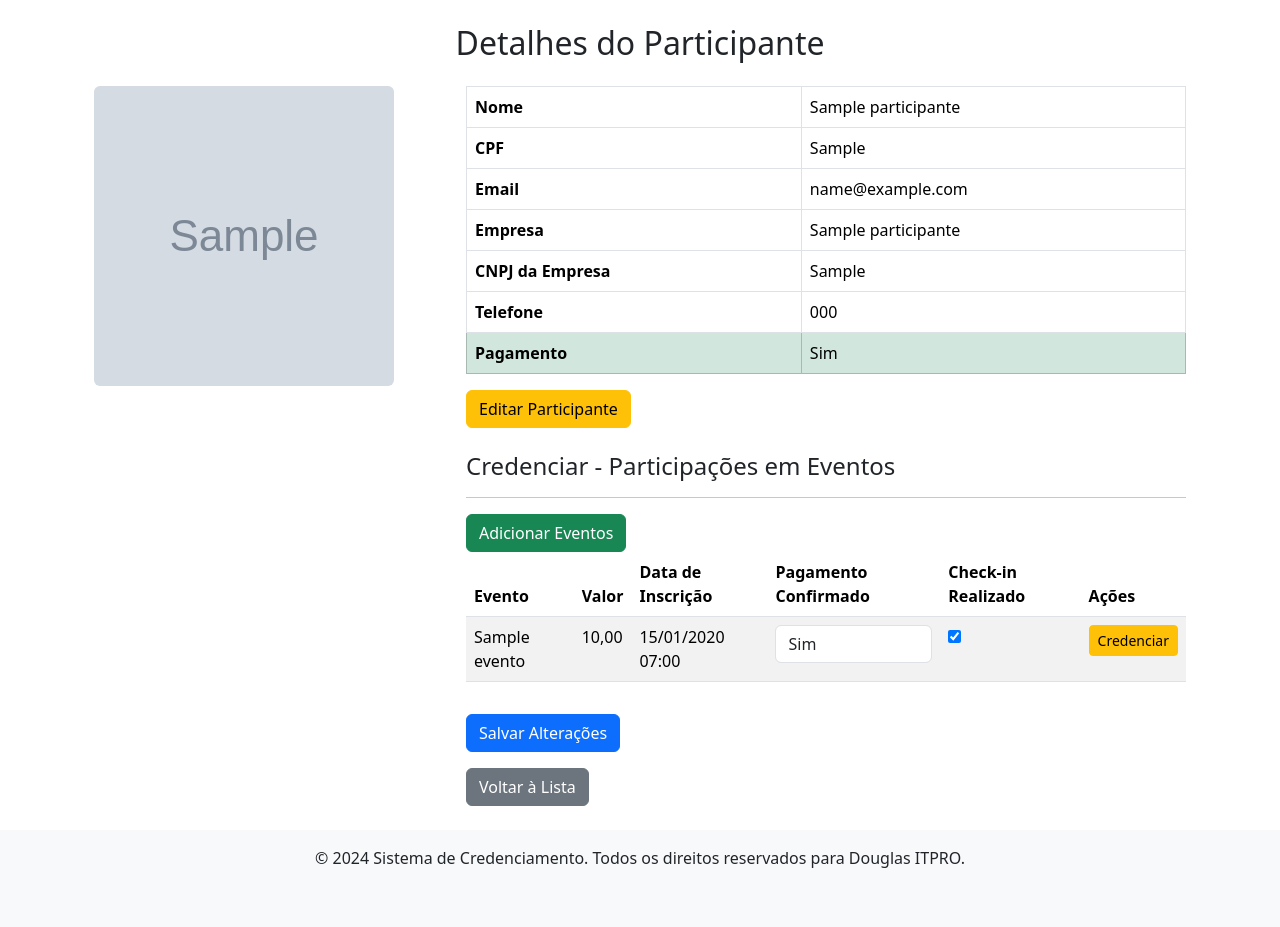
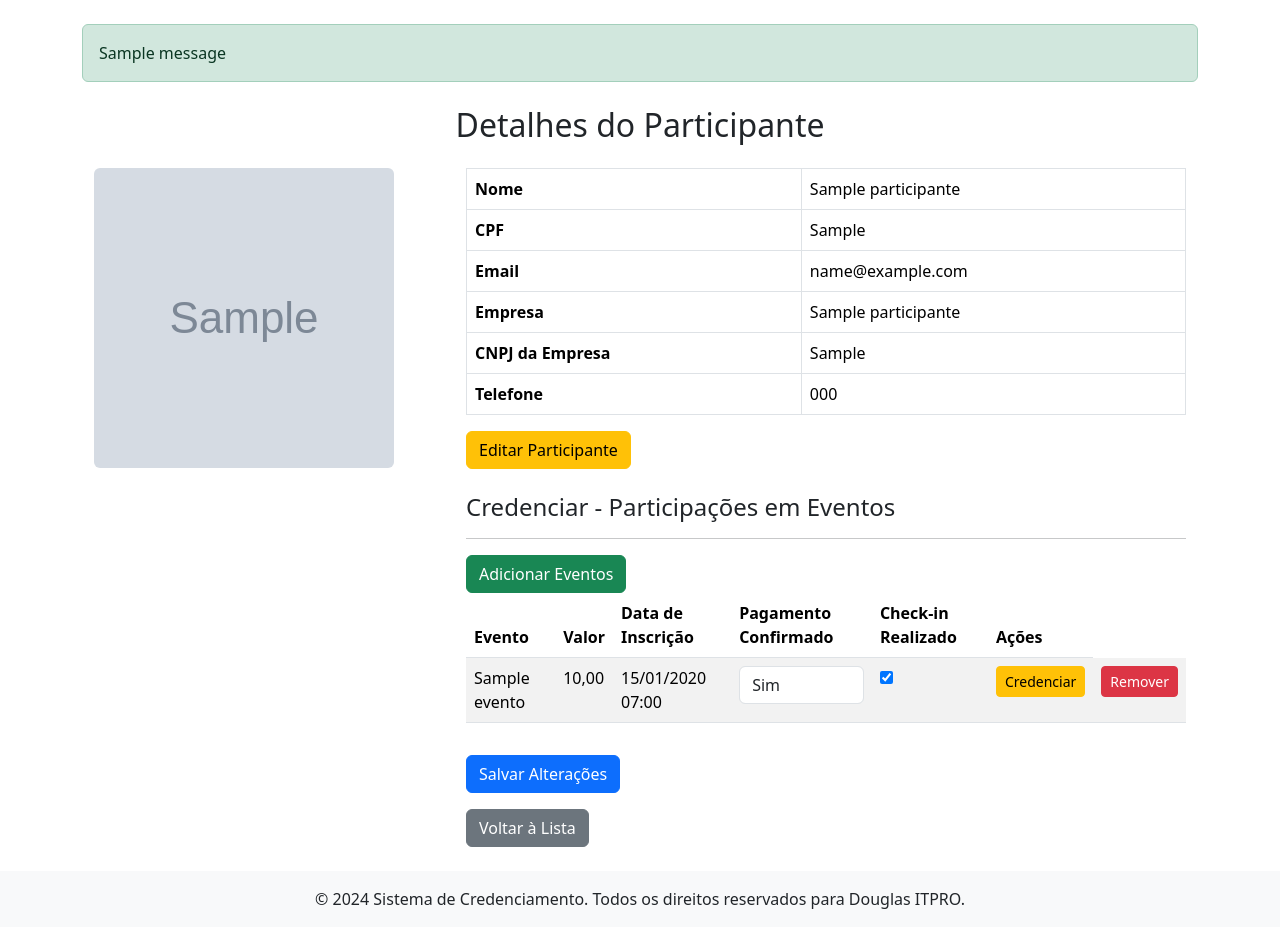
Before and after one commit to douglasinforj/cred_cirurgia, a Django app: page /cred_app/participante/1/ in a window 1280 px wide. Shown: the part 56-983 px from the top of the page. Before the commit the page ends 924 px from the top, so only its background shows below. Run offline with Django 5.2, Linux system fonts and the light colour scheme; a user stored in the database is signed in; tables that the repository leaves empty hold one stand-in row (values such as "Sample post"); grey boxes marked "Sample" are stand-in pictures; one stand-in notice (Sample message) is shown.

Commit message:
Adicionado o botão para remover a inscrição

```diff
--- a/cred_app/templates/cred_app/detalhes_participante.html
+++ b/cred_app/templates/cred_app/detalhes_participante.html
@@ -5,6 +5,15 @@
 {% block title %}Detalhes do Participante{% endblock %}
 
 {% block content %}
+
+<!--Mensagens passadas para o template-->
+{% if messages %}
+    {% for message in messages %}
+        <div class="alert alert-{{ message.tags }}" role="alert">
+            {{ message }}
+        </div>
+    {% endfor %}
+{% endif %}
 
 
 <!--CSS para ajuste da foto-->
@@ -54,10 +63,12 @@
                     <th>Telefone</th>
                     <td>{{ participante.telefone }}</td>
                 </tr>
+                <!--Caso seja para um evneto só, mais de um não tem sentido
                 <tr class="{% if participante.pago %}table-success{% else %}table-warning{% endif %}">
                     <th>Pagamento</th>
                     <td>{{ participante.pago|yesno:"Sim,Não" }}</td>
                 </tr>
+                -->
             </table>
 
             <a href="{% url 'atualizar_participante' participante.id %}" class="btn btn-warning">Editar Participante</a>
@@ -96,7 +107,9 @@
                             </td>
                             <td>
                                 <a href="{% url 'imprimir_etiqueta' participacao.id %}" class="btn btn-warning btn-sm">Credenciar</a>
-
+                            </td>
+                            <td>
+                                <a href="{% url 'cancelar_inscricao' participacao.id %}" class="btn btn-danger btn-sm" onclick="return confirm('Tem certeza que deseja remover esta inscrição?');">Remover</a>
                             </td>
                         </tr>
                         {% endfor %}
@@ -108,11 +121,11 @@
             <p class="text-center">Nenhuma participação encontrada para este participante.</p>
             {% endif %}
 
-            <!-- Botão Editar -->
-
 
             <a href="{% url 'lista_participantes' %}" class="btn btn-secondary mt-3">Voltar à Lista</a>
         </div>
     </div>
 </div>
+
+
 {% endblock %}
```
